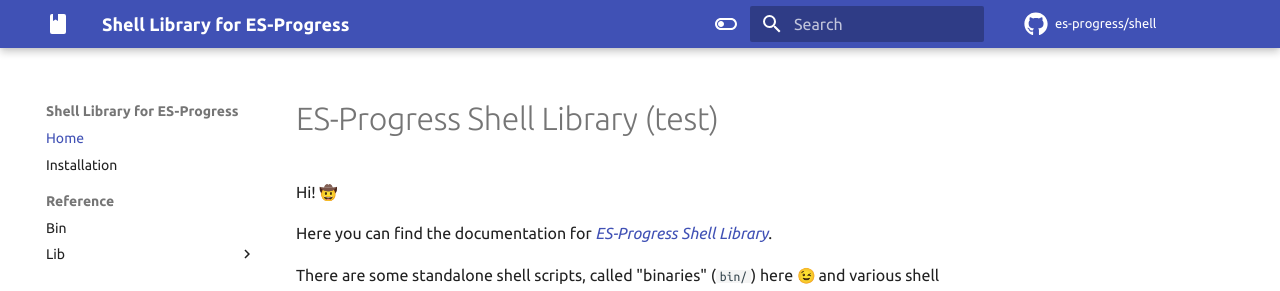
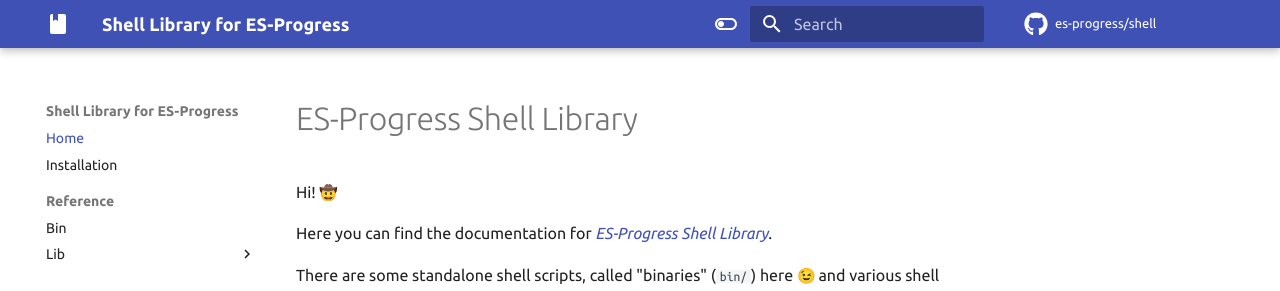
Before and after one commit to es-progress/shell, an MkDocs documentation site: the page built from docs/index.md, in a window 1280 px wide. Shown: the top 291 px of the page. Built offline with MkDocs 1.6.1 and Material for MkDocs 9.7.7, drawn with Linux system fonts in a browser that asks for light colours; emoji names are drawn with the system emoji font; comment, search, counter and statistics services are not loaded.

Commit message:
revert dummy change

```diff
--- a/docs/index.md
+++ b/docs/index.md
@@ -1,4 +1,4 @@
-# ES-Progress Shell Library (test)
+# ES-Progress Shell Library
 
 Hi! :cowboy_hat_face:
 
```
